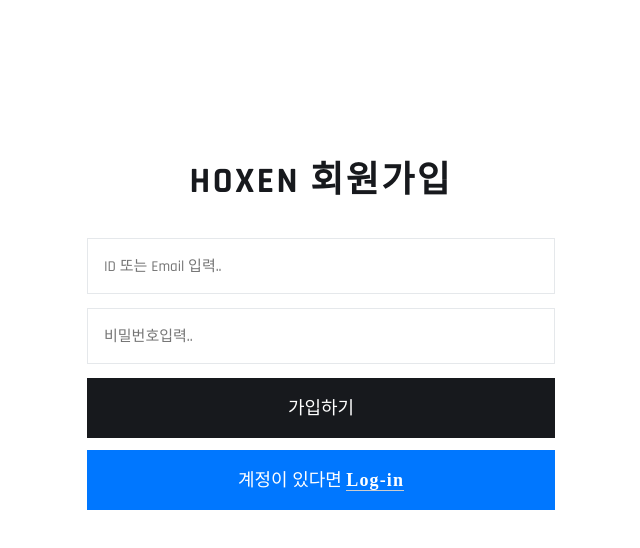
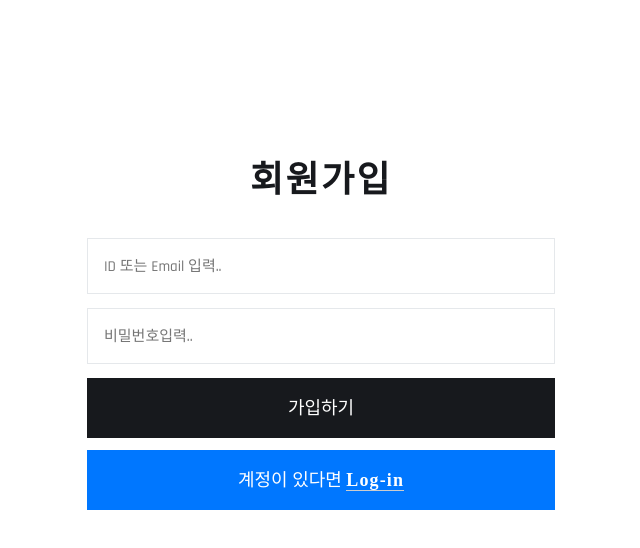
Before and after one commit to llvovll89/auth_login, a React (Create React App) app: page /signup in a window 1280 px wide. Shown: the top 548 px of the page, without its empty margins (319-959 px from the left). Built offline with nearby package versions, Linux system fonts and the light colour scheme; no server answers.

Commit message:
logout 수정(ALERT창 띄우기) / history 추가

```diff
--- a/src/components/Signup.jsx
+++ b/src/components/Signup.jsx
@@ -67,7 +67,7 @@ export const Signup = () => {
                 <Container>
                     <div className="signup_header">
                         <h2>
-                            <Link>HOXEN 회원가입</Link>
+                            <Link>회원가입</Link>
                         </h2>
                     </div>
                     <div className="signup_top">
```
